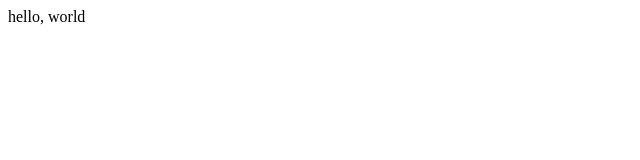
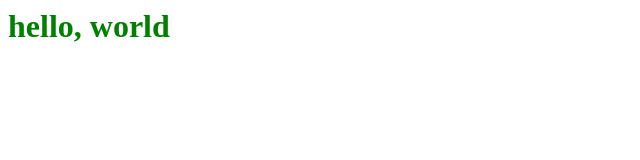
Before and after one commit to bwallace722/bwallace722.github.io, a plain HTML site: page index.html in a window 1280 px wide. Shown: the whole page, without its empty margins (0-640 px from the left). Drawn offline with Linux system fonts and the light colour scheme.

Commit message:
testing style

```diff
--- a/index.html
+++ b/index.html
@@ -1 +1,21 @@
+
+<html>
+<head>
+
+<style>
+  body {
+    color: green;
+}
+</style>
+
+</head>
+
+<body>
+<h1>
 hello, world
+</h1>
+
+</body>
+
+
+</html>
```
